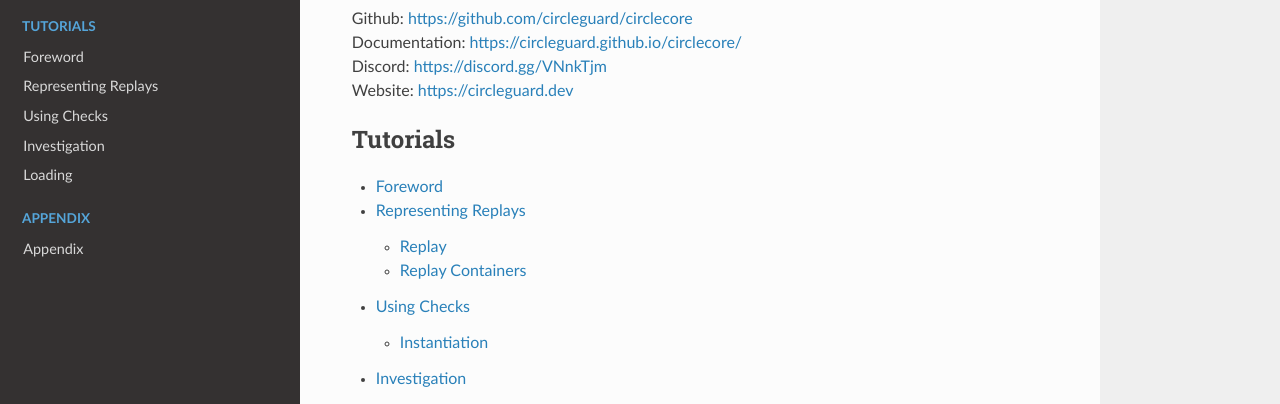
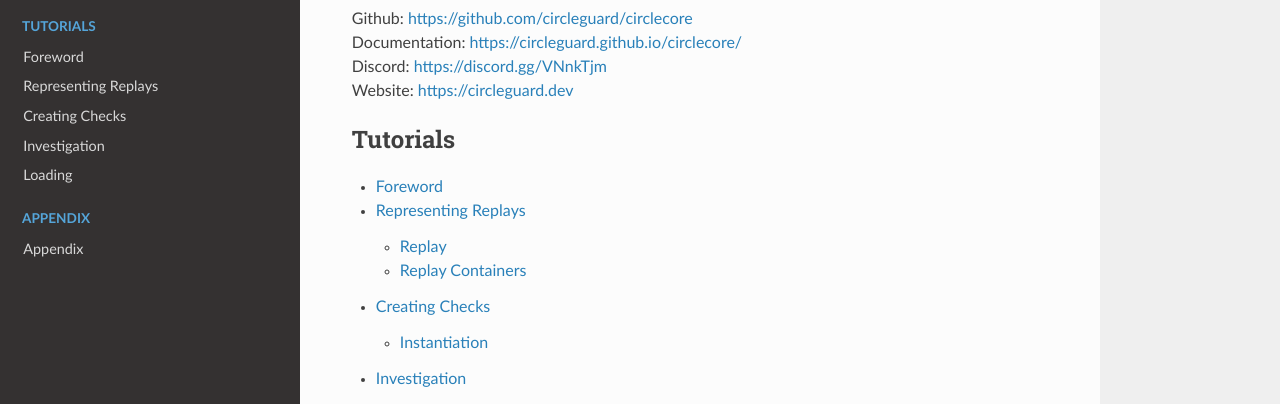
Before and after one commit to circleguard/circlecore, a Sphinx documentation site: the page built from source/index.rst, in a window 1280 px wide and 900 px high, scrolled down 848 px. Shown: the part 164-568 px from the top of the window. Built offline with Sphinx 7.4.7 and the Read the Docs theme 2.0.0, drawn with Linux system fonts in a browser that asks for light colours.

Commit message:
rename using checks to creating checks

```diff
--- a/source/using-checks.rst
+++ b/source/creating-checks.rst
@@ -1,5 +1,5 @@
-Using Checks
-============
+Creating Checks
+===============
 
 A |Check| controls aspects of the investigation, such as thresholds and what
 type of cheats to investigate for.
--- a/source/index.rst
+++ b/source/index.rst
@@ -70,7 +70,7 @@
 
     foreword
     representing-replays
-    using-checks
+    creating-checks
     investigation
     loading
 
```
